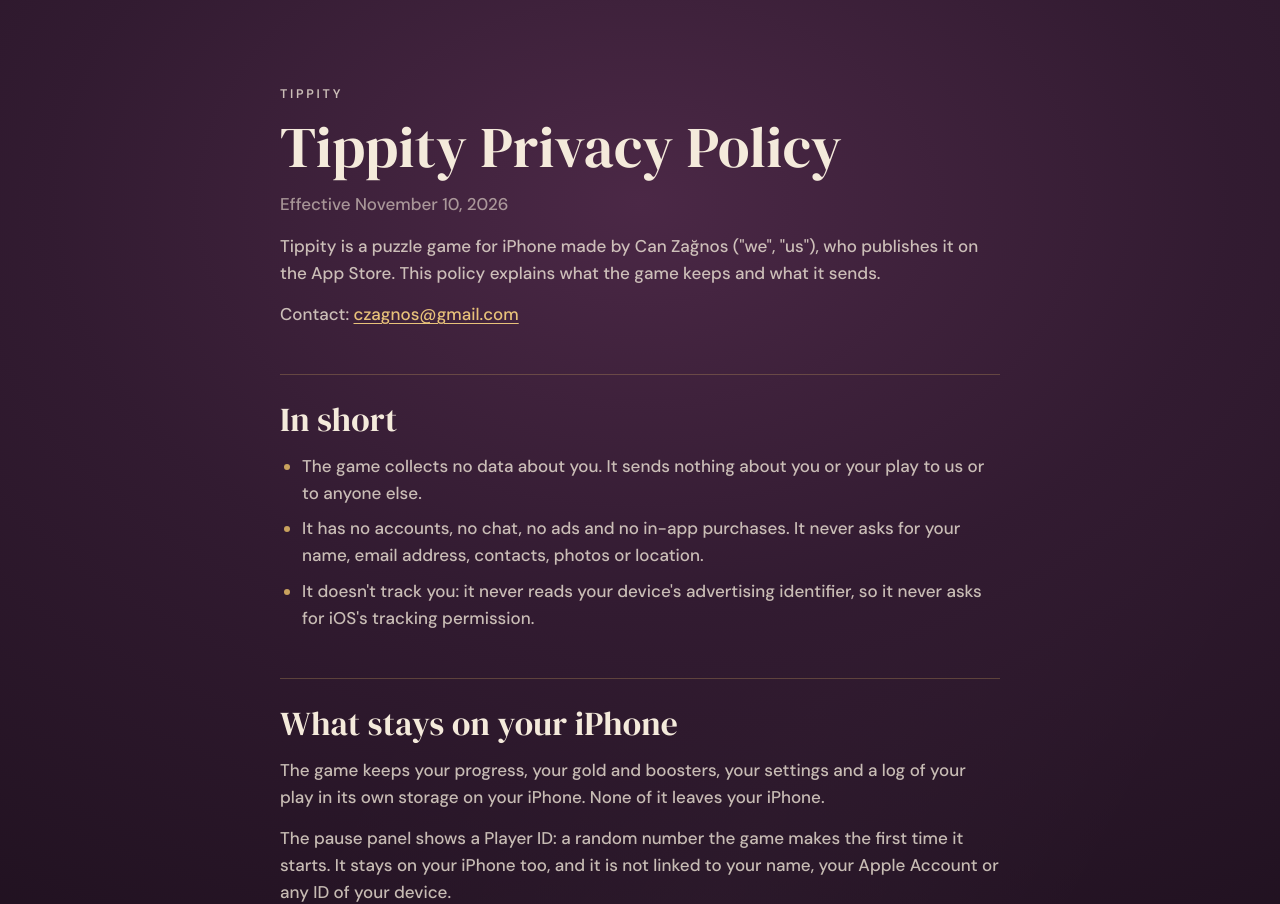
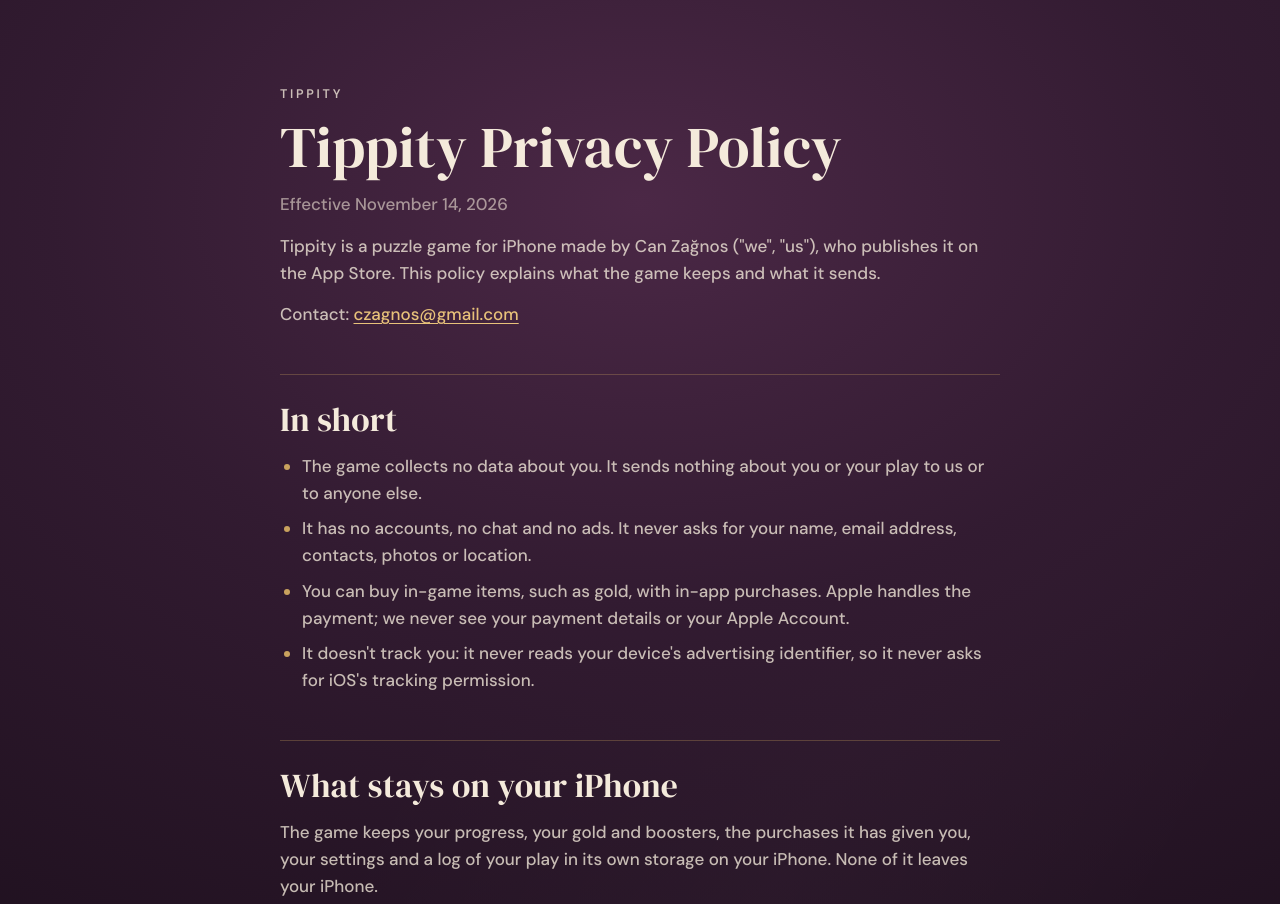
Before and after one commit to czagnos/tippity-site, a plain HTML site: page privacy/index.html in a window 1280 px wide. Shown: the part 57-961 px from the top of the page. Drawn offline with Linux system fonts and the light colour scheme.

Commit message:
Say in the policy that in-app purchases go through Apple
The game gains in-app purchases (scales-game T9.16). The policy, written
again from the game's privacy-policy.md, now says that items can be
bought with in-app purchases, that Apple processes the payment and keeps
the purchase history, and that the game keeps only the purchases it
gave; it takes the effective date of November 14, 2026.

Co-Authored-By: Claude Opus 5.5 <noreply@anthropic.com>
Claude-Session: https://claude.ai/code/session_01BXLHPrLZW6KTib23fTFksZ

```diff
--- a/privacy/index.html
+++ b/privacy/index.html
@@ -36,21 +36,23 @@
       <article class="prose">
         <p class="kicker">Tippity</p>
         <h1>Tippity Privacy Policy</h1>
-        <p class="meta">Effective November 10, 2026</p>
+        <p class="meta">Effective November 14, 2026</p>
         <p>Tippity is a puzzle game for iPhone made by Can Zağnos ("we", "us"), who publishes it on the App Store. This policy explains what the game keeps and what it sends.</p>
         <p>Contact: <a href="mailto:czagnos@gmail.com">czagnos@gmail.com</a></p>
         <h2 id="in-short">In short</h2>
         <ul>
           <li>The game collects no data about you. It sends nothing about you or your play to us or to anyone else.</li>
-          <li>It has no accounts, no chat, no ads and no in-app purchases. It never asks for your name, email address, contacts, photos or location.</li>
+          <li>It has no accounts, no chat and no ads. It never asks for your name, email address, contacts, photos or location.</li>
+          <li>You can buy in-game items, such as gold, with in-app purchases. Apple handles the payment; we never see your payment details or your Apple Account.</li>
           <li>It doesn't track you: it never reads your device's advertising identifier, so it never asks for iOS's tracking permission.</li>
         </ul>
         <h2 id="what-stays-on-your-iphone">What stays on your iPhone</h2>
-        <p>The game keeps your progress, your gold and boosters, your settings and a log of your play in its own storage on your iPhone. None of it leaves your iPhone.</p>
+        <p>The game keeps your progress, your gold and boosters, the purchases it has given you, your settings and a log of your play in its own storage on your iPhone. None of it leaves your iPhone.</p>
         <p>The pause panel shows a Player ID: a random number the game makes the first time it starts. It stays on your iPhone too, and it is not linked to your name, your Apple Account or any ID of your device.</p>
         <p>If your iPhone backs up to iCloud or to a computer, that backup holds a copy of what the game keeps, and restoring it brings it back. Deleting the game deletes everything it keeps on your iPhone (but not a backup made before).</p>
         <h2 id="apple">Apple</h2>
         <p>Apple runs the App Store. If you agreed in your iPhone's settings to share analytics with app developers, Apple may show us statistics and crash reports about the game that don't identify you. Apple's privacy policy covers them.</p>
+        <p>In-app purchases are made with Apple: Apple processes the payment and keeps your purchase history with your Apple Account, under Apple's privacy policy. The game only asks the App Store for its prices and for the purchases it has to give you, and tells the App Store once it has given one. Apple shows us sales reports that don't identify you.</p>
         <h2 id="your-choices">Your choices</h2>
         <ul>
           <li>Deleting the game deletes everything it keeps on your iPhone.</li>
```
